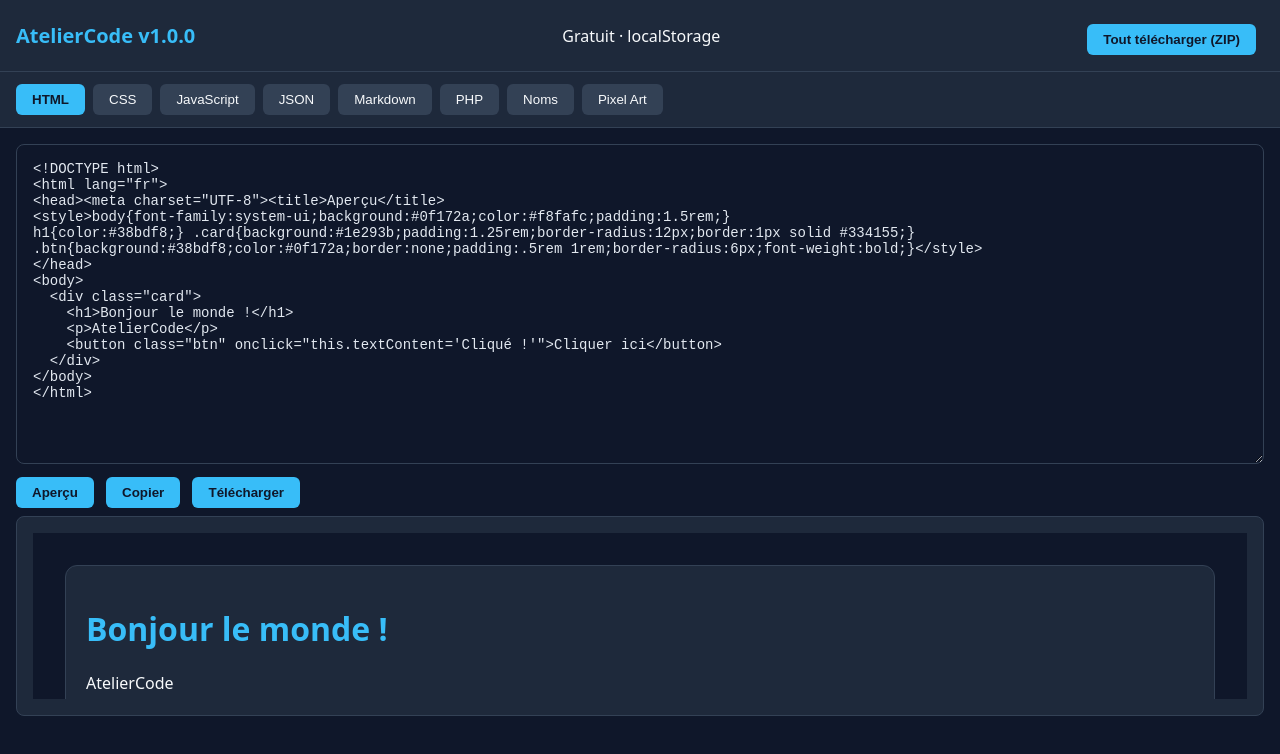
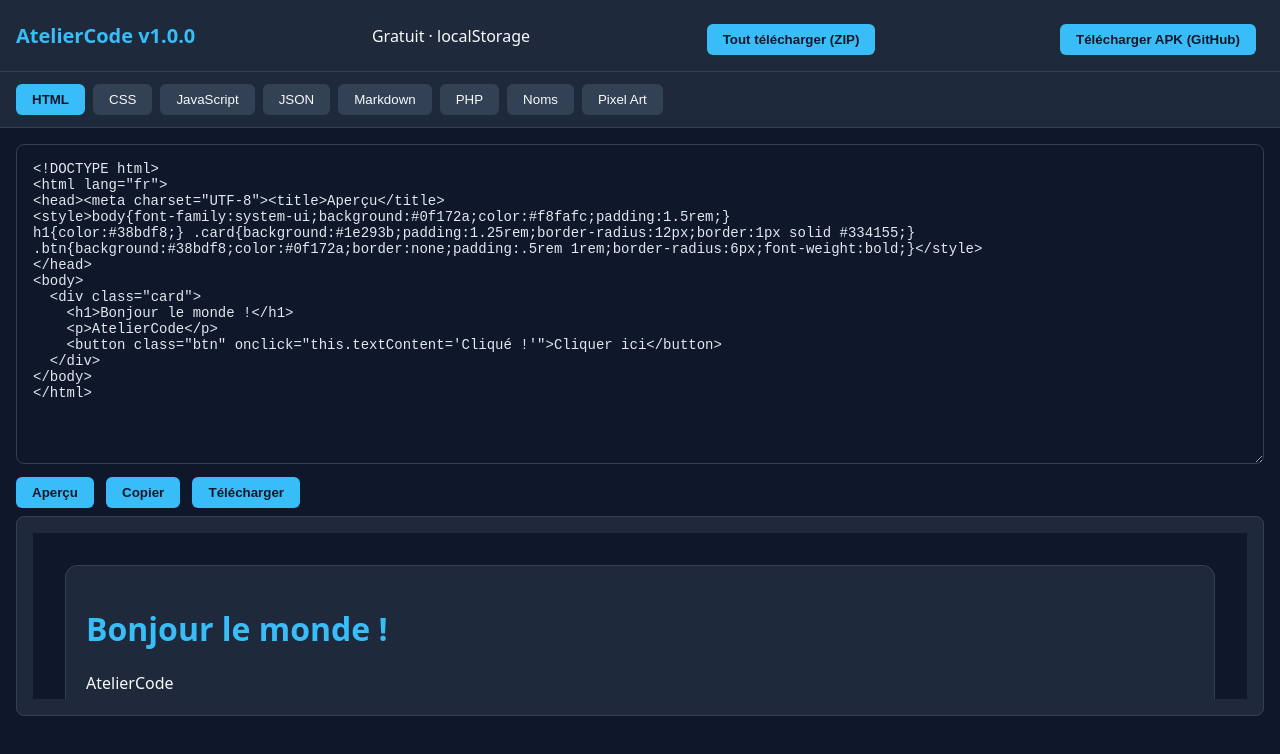
Before and after one commit to Driveia01-web/AtelierCode, a plain HTML site: page index.html in a window 1280 px wide. Drawn offline with nearby package versions, Linux system fonts and the light colour scheme.

Commit message:
Add files via upload

```diff
--- a/index.html
+++ b/index.html
@@ -31,6 +31,7 @@
     <h1>AtelierCode <span id="version">v1.0.0</span></h1>
     <span id="status">Gratuit · localStorage</span>
     <button class="btn" onclick="downloadAll()">Tout télécharger (ZIP)</button>
+    <button class="btn" onclick="window.location.href='https://github.com/khedraoui74-max'">Télécharger APK (GitHub)</button>
   </header>
   <div class="tabs">
     <button class="tab active" data-tab="html">HTML</button>
```
